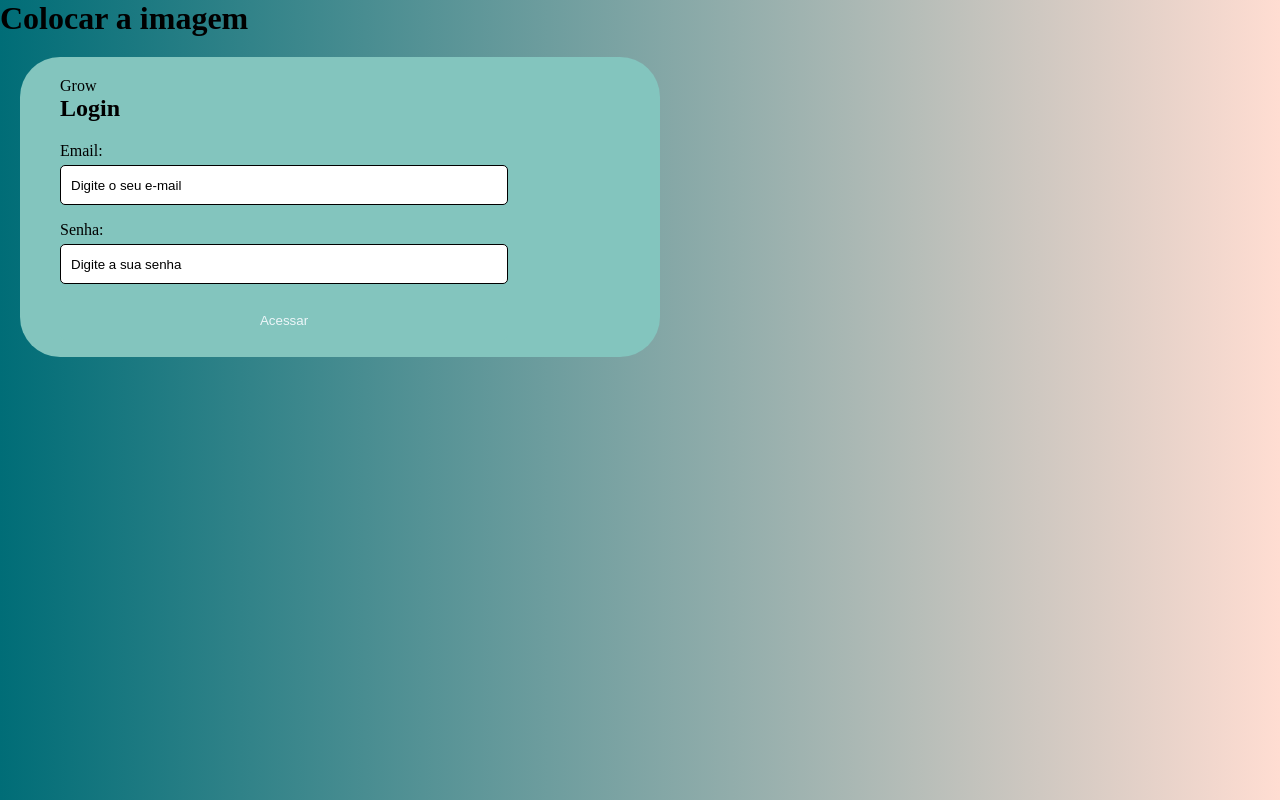
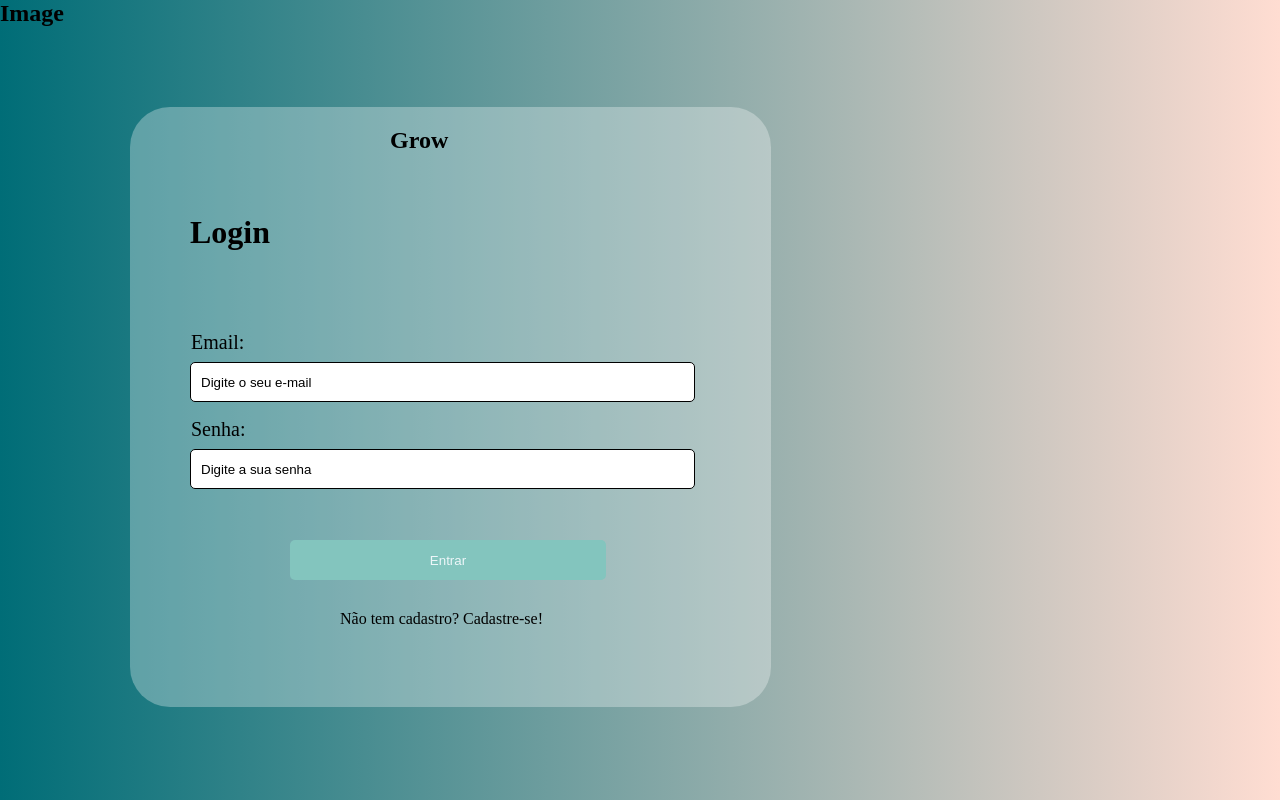
Before and after one commit to oliveiraagu1/Projeto3fase, a Next.js app in the folder frontend/: page / in a window 1280 px wide. Built offline with nearby package versions, Linux system fonts and the light colour scheme.

Commit message:
mexendo no login

```diff
--- a/frontend/src/components/ui/Button/styles.module.scss
+++ b/frontend/src/components/ui/Button/styles.module.scss
@@ -4,8 +4,10 @@
     border-radius: 5px;
     color: var(--white);
     transition: filter 0.2s;
-    width: 80%;
+    width: 316px;
     height: 40px;
+    margin-top: 35px;
+    margin-left: 100px;
 
     &:disabled{
         cursor: not-allowed;
--- a/frontend/src/components/ui/Input/styles.module.scss
+++ b/frontend/src/components/ui/Input/styles.module.scss
@@ -1,11 +1,11 @@
 .input{
-    margin-top: 5px;
+    margin-top: 8px;
     margin-bottom: 16px;
     height: 40px;
     border-radius: 5px;
     color: var(--black);
     padding: 10px;
-    width: 80%;
+    width: 90%;
     border: 1px solid var(--black);
 }
 .input::placeholder{
--- a/frontend/src/pages/index.jsx
+++ b/frontend/src/pages/index.jsx
@@ -1,12 +1,14 @@
 import { useState } from "react";
 import styles from "../../styles/Home.module.scss";
 import Head from "next/head";
+import Image from "next/image";
 import Button from "../components/ui/Button";
 import Input from "../components/ui/Input";
 
 import { toast } from "react-toastify";
 
 export default function Home() {
+
   const [email, setEmail] = useState("");
   const [password, setPassword] = useState("");
   const [loading, setLoading] = useState(false);
@@ -26,14 +28,11 @@ export default function Home() {
        </Head>
 
         <div>
-        <h1>Colocar a imagem</h1>
-      </div>
+            <h2>Image</h2>
+            <div className={styles.main}>
 
-      <main className={styles.main}>
-        <div>Grow</div>
-
-        <h2>Login</h2>
-
+                <h2 className={styles.logo}>Grow</h2>
+                <h1>Login</h1>
                 <form onSubmit={handleLogin}>
                     <label>Email:</label>
                     <Input
@@ -50,10 +49,13 @@ export default function Home() {
                         onChange={(e) => setPassword(e.target.value)}
                     />
                     <Button loading={loading} type="submit">
-            Acessar
+                        Entrar
                     </Button>
+
+                    <a href={"www.google.com"} className={styles.link}>Não tem cadastro? Cadastre-se!</a>
                 </form>
-      </main>
+            </div>
+        </div>
     </div>
   );
 }
--- a/frontend/styles/Home.module.scss
+++ b/frontend/styles/Home.module.scss
@@ -3,22 +3,42 @@
   width: 100%;
   height: 100vh;
 }
+.logo{
+  margin-left: 15rem;
+}
 
 .main{
   border-radius: 40px;
-  background-color: var(--green);
-  height: 300px;
-  width: 50%;
-  margin: 20px 20px;
-  align-items: center;
-  justify-content: center;
-  padding: 20px 40px
+  background: rgba(255, 255, 255, 0.3);
+  height: 600px;
+  width: 641px;
+  margin-top: 80px;
+  margin-left: 130px;
+  padding: 20px;
+
 }
-.main h2{
-  margin-bottom: 20px;
+.main h1{
+  margin-top: 60px;
+  margin-bottom: 80px;
+  margin-left: 40px;
 }
 
 .main form{
   display: flex;
   flex-direction: column;
+  margin-left: 40px;
 }
+.main label{
+  margin-left: 1px;
+  font-size: 20px;
+
+}
+.link{
+  margin-left: 150px;
+  margin-top: 30px;
+
+  &:hover{
+    transform: scale(1.2);
+    padding-left: 35px;
+  }
+}
```
Lines whose indentation alone changed are shown as unchanged.
